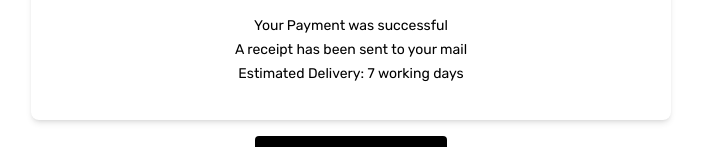
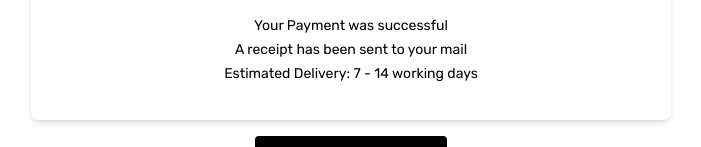
Before and after one commit to JesseOlisa/topfactoryng, a Next.js app in the folder client/: page /success in a window 1280 px wide. Shown: the part 353-500 px from the top of the page, without its empty margins (289-990 px from the left). Built offline with nearby package versions, Linux system fonts and the light colour scheme.

Commit message:
fix/fixes typo for success page

```diff
--- a/client/pages/success.tsx
+++ b/client/pages/success.tsx
@@ -18,7 +18,7 @@ const Success = () => {
 				<h1 className='mb-4 md:text-3xl'>Thank you for your Order</h1>
 				<p className='mb-1'>Your Payment was successful</p>
 				<p className='mb-1'>A receipt has been sent to your mail</p>
-				<p className='mb-1'>Estimated Delivery: 7 working days</p>
+				<p className='mb-1'>Estimated Delivery: 7 - 14 working days</p>
 			</div>
 
 			<div className='flex flex-col gap-1'>
```
